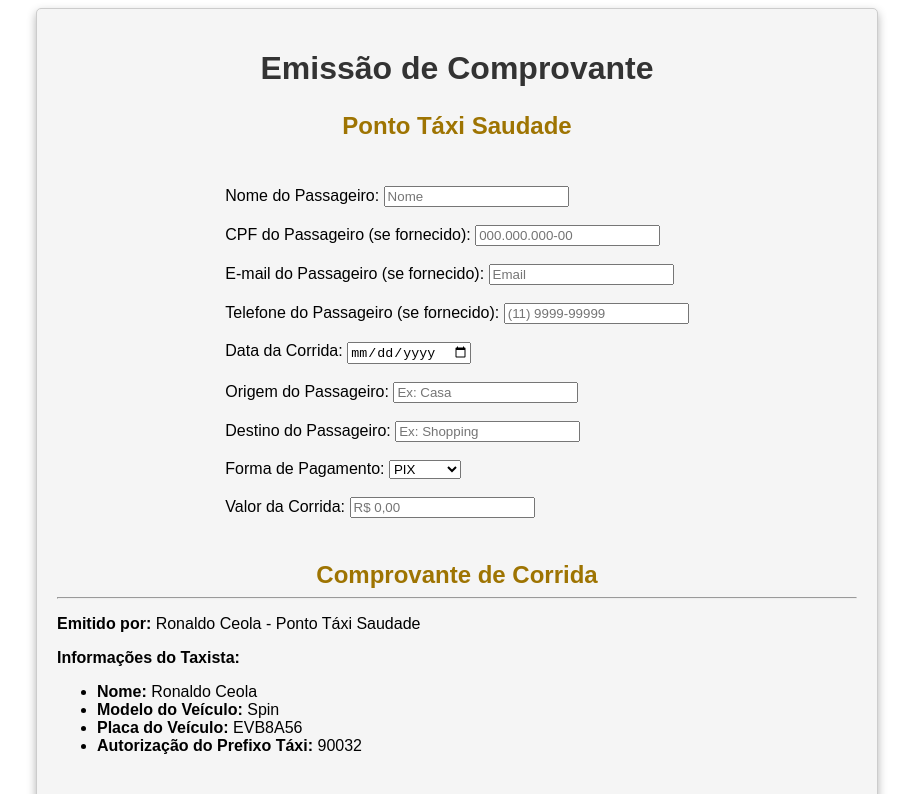
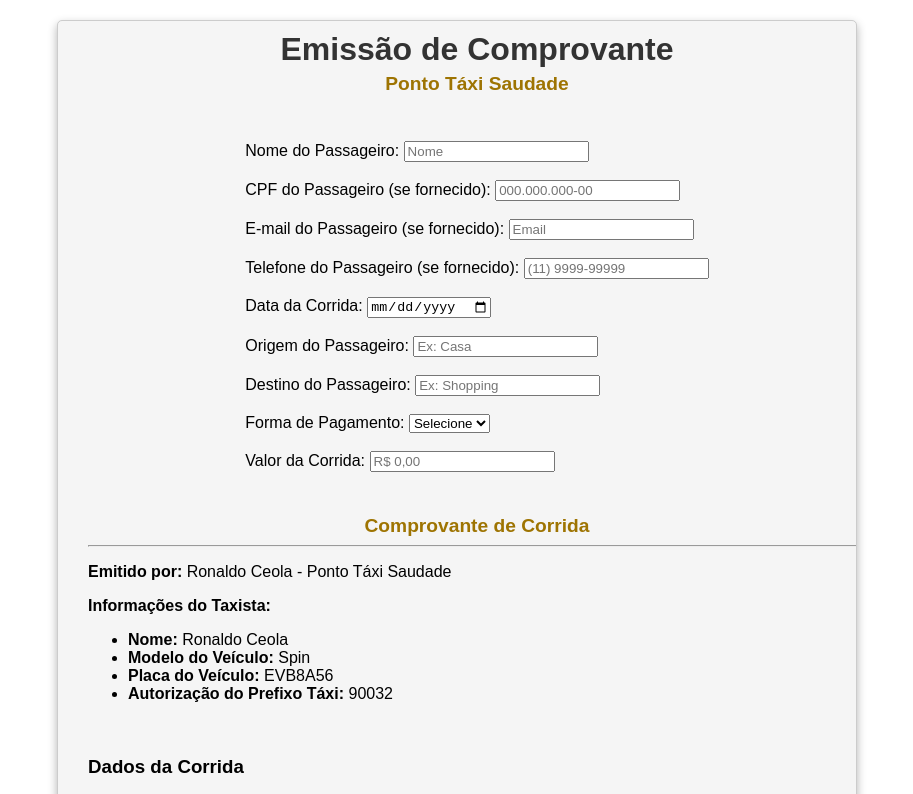
Before and after one commit to kamimzc/taxi-receipt-email, a website: page emissao.html in a window 1280 px wide. Both pictures are taken after a click on the button "Enviar por E-mail". Shown: the top 794 px of the page, without its empty margins (183-1096 px from the left). Drawn offline with nearby package versions, Linux system fonts and the light colour scheme.

Commit message:
updateStyles

```diff
--- a/assets/style.css
+++ b/assets/style.css
@@ -1,8 +1,9 @@
 .container{
       background-color: #F5F5F5;
+      width: min(100%, 800px);
       max-width: 800px;
-      margin: 0 auto;
-      padding: 20px;
+      margin: 20px auto;
+      padding: 10px;
       border: 1px solid #ccc;
       box-shadow: 0 4px 10px rgba(0, 0, 0, 0.3);
       border-radius: 5px;
@@ -10,6 +11,11 @@
       align-items: center;
       display: flex;
       font-family: 'Poppins', sans-serif;
+      flex-wrap: wrap;
+      white-space: normal;
+      justify-content: center;
+      box-sizing: border-box;
+      overflow: hidden;
     }
 
 button{
@@ -31,6 +37,7 @@ button{
       justify-content: center;
       font-family: 'Poppins', sans-serif;
 
+
 }
 button:hover {
     background-color: #e0a500;
@@ -40,17 +47,25 @@ button:hover {
 }
 
 h1 {
-      font-size: 2rem;
+      margin: 0;
+      flex-wrap: wrap;
+      font-size: clamp(1.3rem, 5vw, 2rem);
       color: #333;
-      margin-bottom: 20px;
-      white-space: nowrap;
-      overflow: hidden;
+      overflow-wrap: break-word;
+      white-space: normal;
+      hyphens: auto;
+      text-align: center;
+
 }
 
 h2 {
       color: #9e7402;
+      font-size: clamp(1.2rem, 4vw, 1rem);
       margin-bottom: 5px;
-      white-space: nowrap;
       overflow: hidden;
       margin: 5px;
+      white-space: normal;
+      overflow-wrap: break-word;
+      text-align: center;
+
 }
--- a/emissao.html
+++ b/emissao.html
@@ -37,6 +37,7 @@
 
             <label>Forma de Pagamento: </label>
             <select id="pagamento" name="pagamento" required>
+                <option value="Selecione">Selecione</option>
                 <option value="Pix">PIX</option>
                 <option value="Cartão">Cartão</option>
                 <option value="Dinheiro">Dinheiro</option>
--- a/script/buttons.js
+++ b/script/buttons.js
@@ -6,31 +6,62 @@ function getComprovanteData() {
     campos.forEach(campo => {
         data[campo] = document.querySelector(`#${campo}`)?.value || "";
     });
-    data.data = data.data || new Date().toISOString();
     return data;
 }
 
-function updateComprovanteUI(data) {
-    const dataFormatada = new Date(data.data).toLocaleString("pt-BR");
+   function updateComprovanteUI(data) {
+    const camposUI = {
+        nome: "#pdf-nome",
+        cpf: "#pdf-cpf",
+        email: "#pdf-email",
+        telefone: "#pdf-telefone",
+        data: "#pdf-data",
+        origem: "#pdf-origem",
+        destino: "#pdf-destino",
+        pagamento: "#pdf-pagamento",
+        valor: "#pdf-valor"
+    };
 
-    document.querySelector("#pdf-nome").textContent = data.nome;
-    document.querySelector("#pdf-cpf").textContent = data.cpf;
-    document.querySelector("#pdf-email").textContent = data.email;
-    document.querySelector("#pdf-telefone").textContent = data.telefone;
-    document.querySelector("#pdf-data").textContent = dataFormatada;
-    document.querySelector("#pdf-origem").textContent = data.origem;
-    document.querySelector("#pdf-destino").textContent = data.destino;
-    document.querySelector("#pdf-pagamento").textContent = data.pagamento;
-    document.querySelector("#pdf-valor").textContent = data.valor;
+    for (let campo in camposUI) {
+        const el = document.querySelector(camposUI[campo]);
+        if (!el) continue;
+
+        let valor = data[campo];
+        if (campo === "data" && valor) {
+            valor = new Date(valor).toLocaleString("pt-BR");
+        }
+
+        if (valor) {
+            el.parentElement.style.display = "list-item"; // mostra
+            el.textContent = valor;
+        } else {
+            el.parentElement.style.display = "none"; // esconde o <li> inteiro
+        }
+    }
+
 
     document.getElementById("comprovante-pdf").style.display = "block";
 }
 
+document.getElementById("btn-comprovante").addEventListener("click", () => {
+    // 1. Pega os dados do formulário
+    const data = getComprovanteData();
+
+    // 2. Atualiza a interface (a parte do HTML que vai virar PDF)
+    updateComprovanteUI(data);
+
+    // 3. AGUARDA um instante e SÓ DEPOIS gera o PDF
+    setTimeout(() => {
+        baixarPDF();
+    }, 100); // Um atraso de 100 milissegundos é suficiente
+});
+
 function baixarPDF() {
     const element = document.getElementById("comprovante-pdf");
+    const nome = document.getElementById("nome").value || "passageiro";
     const opt = {
         margin: 10,
-        filename: "comprovante.pdf",
+        filename: "Comprovante de Corrida  - " + nome + ".pdf",
         html2canvas: { scale: 2 },
         jsPDF: { unit: "mm", format: "a4", orientation: "portrait" }
     };
```
Also changed, not shown: assets/inicio.css (+5 -3 lines).
